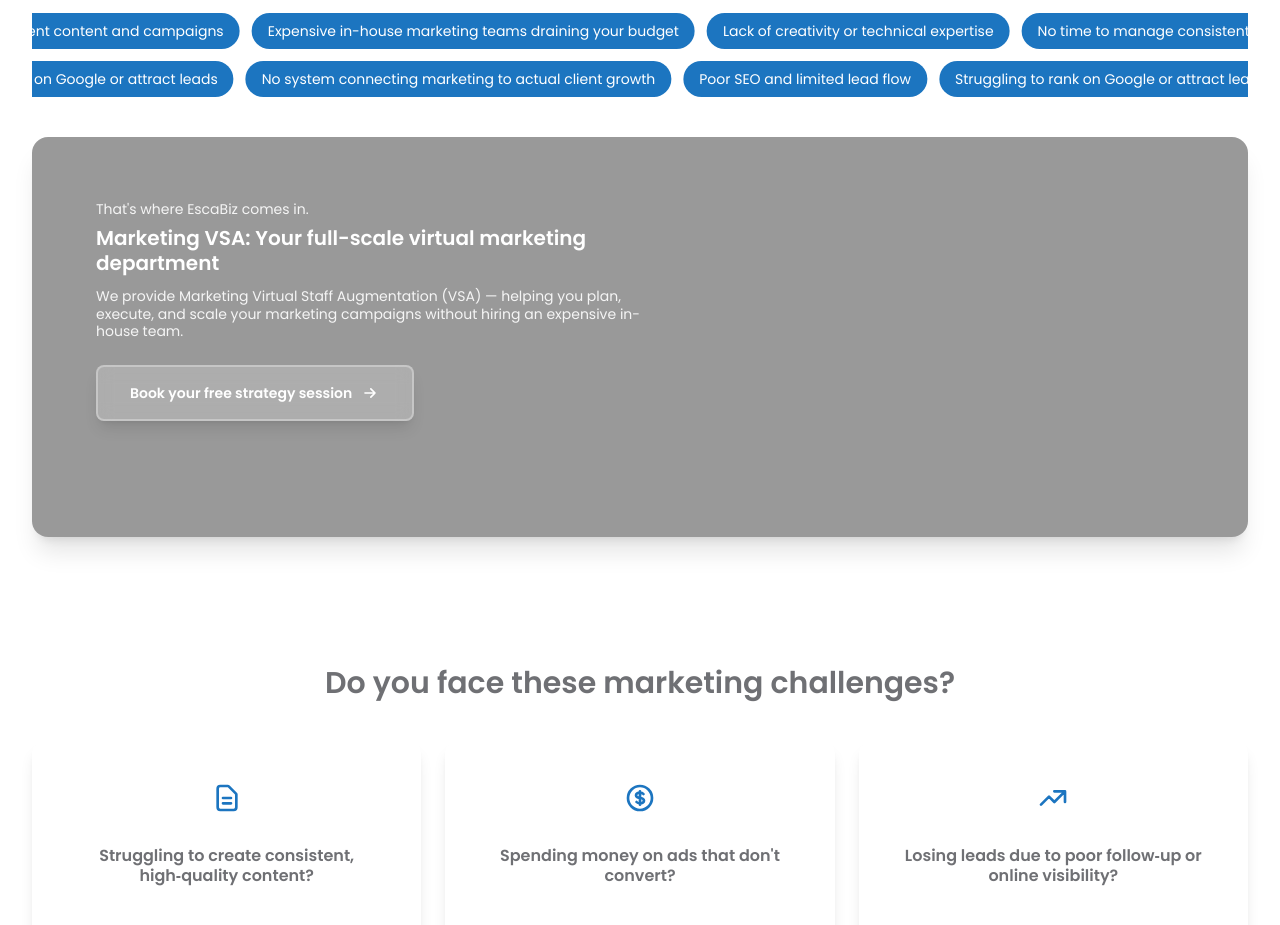
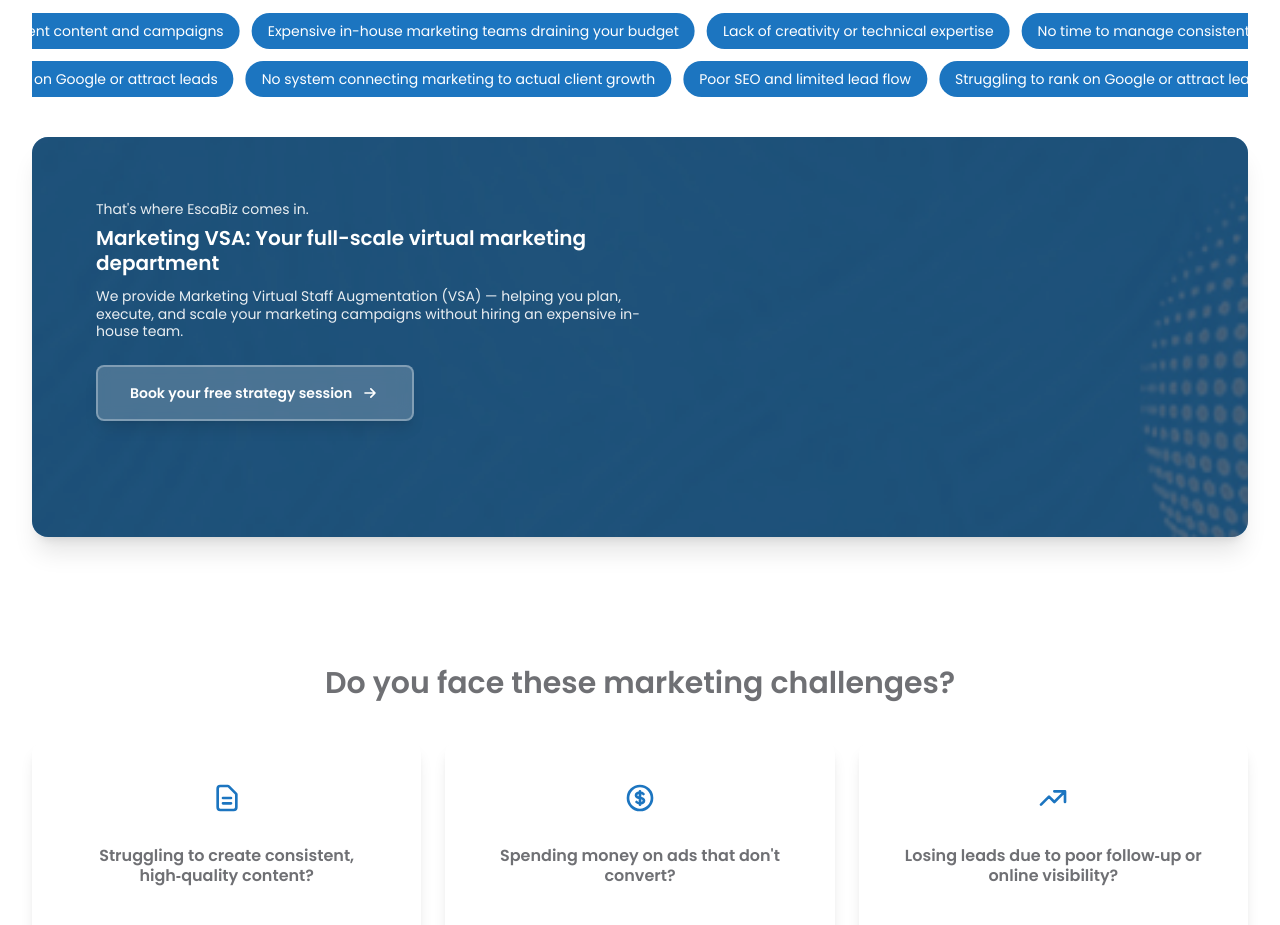
Before and after one commit to Sharmeen-Rauf/escabiz, a Next.js app: page /virtual-staff-augmentation/marketing-vsa in a window 1280 px wide. Shown: the part 1260-2185 px from the top of the page. Built offline with nearby package versions, Linux system fonts and the light colour scheme.

Commit message:
Refactor image handling on Marketing VSA page: replace background image divs with Image component for improved performance and maintainability, and adjust layout for better structure and readability.

```diff
--- a/src/app/virtual-staff-augmentation/marketing-vsa/page.tsx
+++ b/src/app/virtual-staff-augmentation/marketing-vsa/page.tsx
@@ -178,12 +178,15 @@ export default function MarketingVSAPage() {
             {/* Image Overlay Section */}
             <div className="relative rounded-2xl overflow-hidden shadow-xl min-h-[400px]">
               {/* Background Image */}
-              <div
-                className="absolute inset-0 bg-cover bg-center bg-no-repeat"
-                style={{
-                  backgroundImage: 'url(/11%20(1).jpg)',
-                }}
-              ></div>
+              <div className="absolute inset-0 z-0">
+                <Image
+                  src="/11%20%281%29.jpg"
+                  alt="Marketing VSA"
+                  fill
+                  className="object-cover"
+                  priority
+                />
+              </div>
 
               {/* Dark Overlay for better text readability */}
               <div className="absolute inset-0 bg-black/40 z-10"></div>
```
Lines whose indentation alone changed are shown as unchanged.
